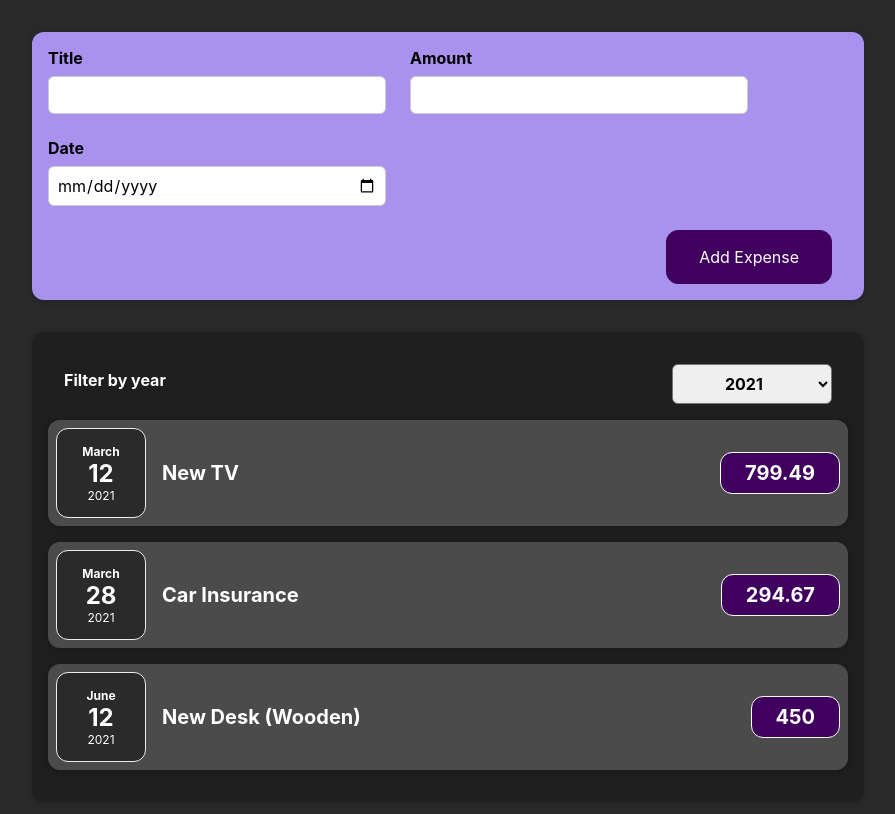
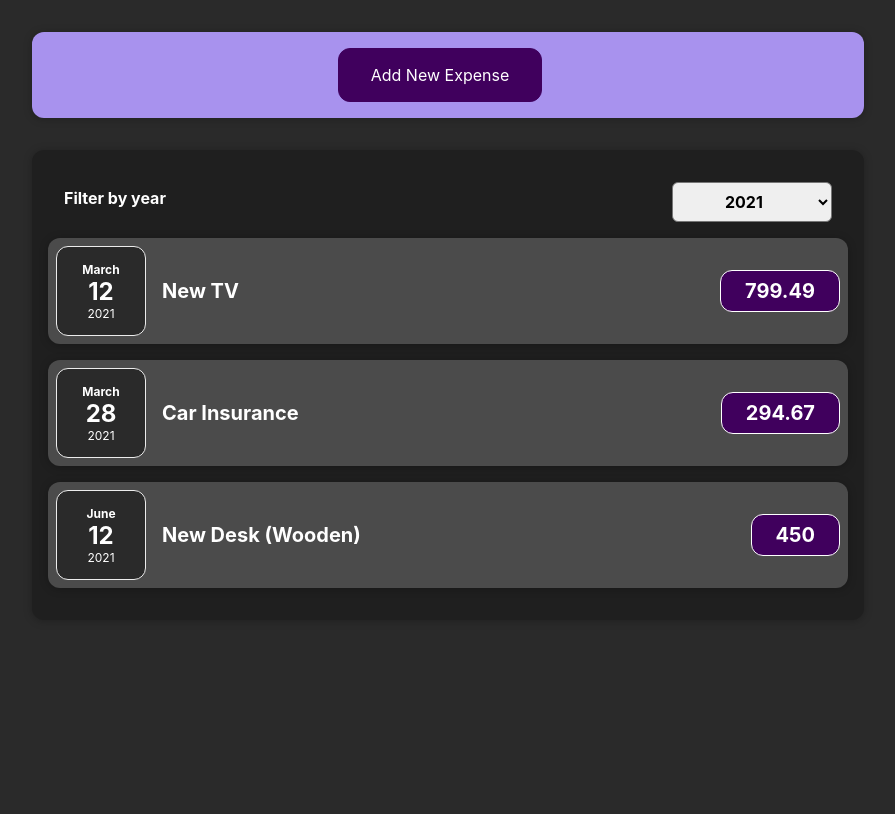
Before and after one commit to a97madison/ExpenseTrackerReact, a React (Create React App) app: page / in a window 1280 px wide. Shown: the top 814 px of the page, without its empty margins (192-1087 px from the left). Built offline with nearby package versions, Linux system fonts and the light colour scheme.

Commit message:
Make NewExpense form editable - Initial state of this component is now just an "Add New Expense" button. - When clicked, this component toggles to ExpenseForm component - When cancel or Add Expense buttons are clicked in ExpenseForm, it toggles back to the initial state

```diff
--- a/src/components/NewExpense/ExpenseForm.js
+++ b/src/components/NewExpense/ExpenseForm.js
@@ -66,6 +66,7 @@ function ExpenseForm(props) {
         </div>
       </div>
       <div className="new-expense__actions">
+        <button type="button" onClick={props.onCancel}>Cancel</button>
         <button type="submit">Add Expense</button>
       </div>
     </form>
--- a/src/components/NewExpense/NewExpense.js
+++ b/src/components/NewExpense/NewExpense.js
@@ -1,8 +1,12 @@
+import React, { useState } from 'react';
+
 import ExpenseForm from './ExpenseForm';
 
 import './NewExpense.css';
 
 function NewExpense(props) {
+  const [isEditing, setIsEditing] = useState(false)
+
   const saveExpenseDataHandler = (enteredExpenseData) => {
     const expenseData = {
       ...enteredExpenseData,
@@ -10,11 +14,20 @@ function NewExpense(props) {
     };
 
     props.onAddExpense(expenseData);
+
+    toggleEditingHandler();
   }
+
+  const toggleEditingHandler = () => {
+    setIsEditing(prevState => {
+      return !prevState;
+    });
+  };
 
   return (
     <div className="new-expense">
-      <ExpenseForm onSaveExpenseData={saveExpenseDataHandler} />
+      {!isEditing && <button onClick={toggleEditingHandler}>Add New Expense</button>}
+      {isEditing && <ExpenseForm onSaveExpenseData={saveExpenseDataHandler} onCancel={toggleEditingHandler} />}
     </div>
   );
 }
```
